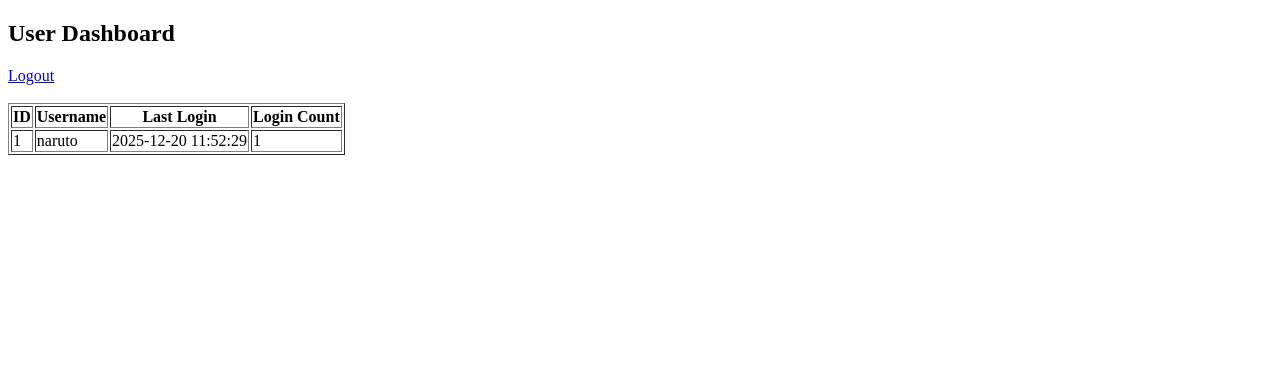
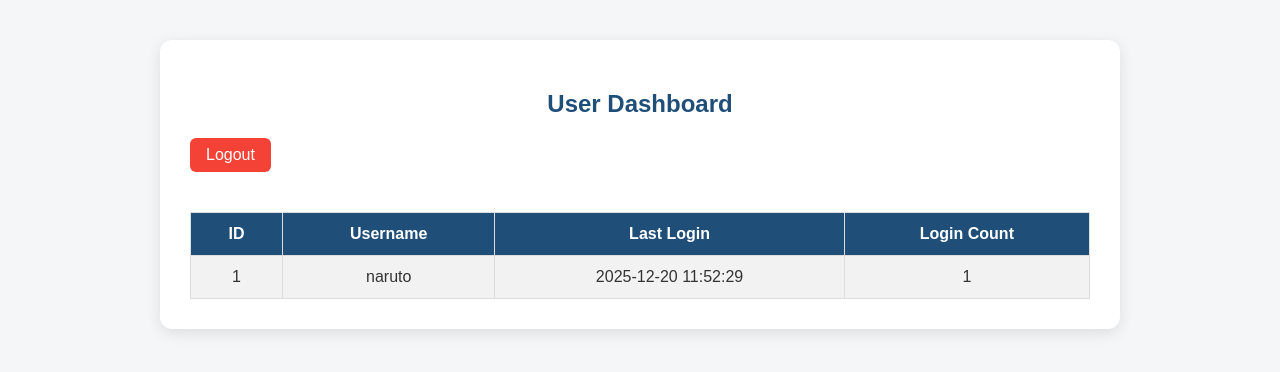
Before and after one commit to Samhitha1705/basic, a Flask app: page /dashboard in a window 1280 px wide. Shown: the top 372 px of the page. Run offline with Flask 3, Linux system fonts and the light colour scheme; a user stored in the database is signed in; data comes from the database, SQL or seed files in the repository; both versions use the stored data as it was after the commit; parts of the project's set-up code (start-up, migrations or seed data) failed here and were passed over.

Commit message:
40 commit

```diff
--- a/frontend/templates/dashboard.html
+++ b/frontend/templates/dashboard.html
@@ -2,21 +2,73 @@
 <html>
 <head>
     <title>Dashboard</title>
+    <style>
+        body {
+            font-family: Arial, sans-serif;
+            background: #f4f6f8;
+            color: #333;
+            margin: 0;
+            padding: 0;
+        }
+        .container {
+            width: 90%;
+            max-width: 900px;
+            margin: 40px auto;
+            background: #fff;
+            padding: 30px;
+            border-radius: 12px;
+            box-shadow: 0 4px 15px rgba(0,0,0,0.1);
+        }
+        h2 {
+            text-align: center;
+            color: #1f4e79;
+        }
+        a.logout {
+            display: inline-block;
+            margin-bottom: 20px;
+            text-decoration: none;
+            color: white;
+            background: #f44336;
+            padding: 8px 16px;
+            border-radius: 6px;
+        }
+        a.logout:hover {
+            background: #d32f2f;
+        }
+        table {
+            width: 100%;
+            border-collapse: collapse;
+            margin-top: 20px;
+        }
+        th, td {
+            padding: 12px 15px;
+            border: 1px solid #ddd;
+            text-align: center;
+        }
+        th {
+            background-color: #1f4e79;
+            color: #fff;
+        }
+        tr:nth-child(even) {
+            background-color: #f2f2f2;
+        }
+        tr:hover {
+            background-color: #dbe7f7;
+        }
+    </style>
 </head>
 <body>
+    <div class="container">
+        <h2>User Dashboard</h2>
+        <a class="logout" href="/logout">Logout</a>
 
-<h2>User Dashboard</h2>
-<a href="/logout">Logout</a>
-<br><br>
-
-<table border="1">
+        <table>
             <tr>
                 <th>ID</th>
                 <th>Username</th>
                 <th>Last Login</th>
                 <th>Login Count</th>
             </tr>
-
             {% for u in users %}
             <tr>
                 <td>{{ u[0] }}</td>
@@ -26,6 +78,6 @@
             </tr>
             {% endfor %}
         </table>
-
+    </div>
 </body>
 </html>
```
Also changed, not shown: frontend/templates/login.html (+54 -6 lines), data/users.db. Lines whose indentation alone changed are shown as unchanged.
